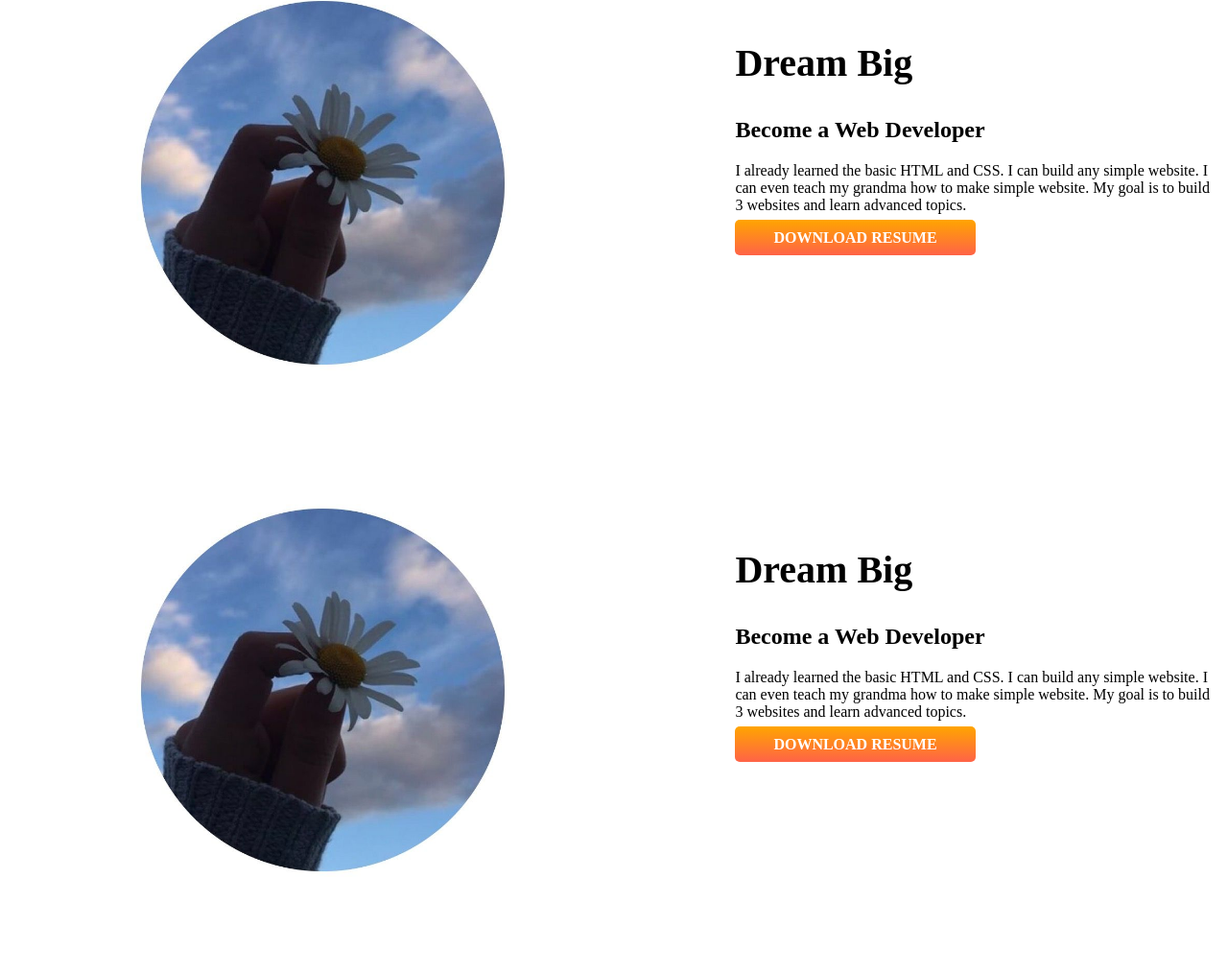
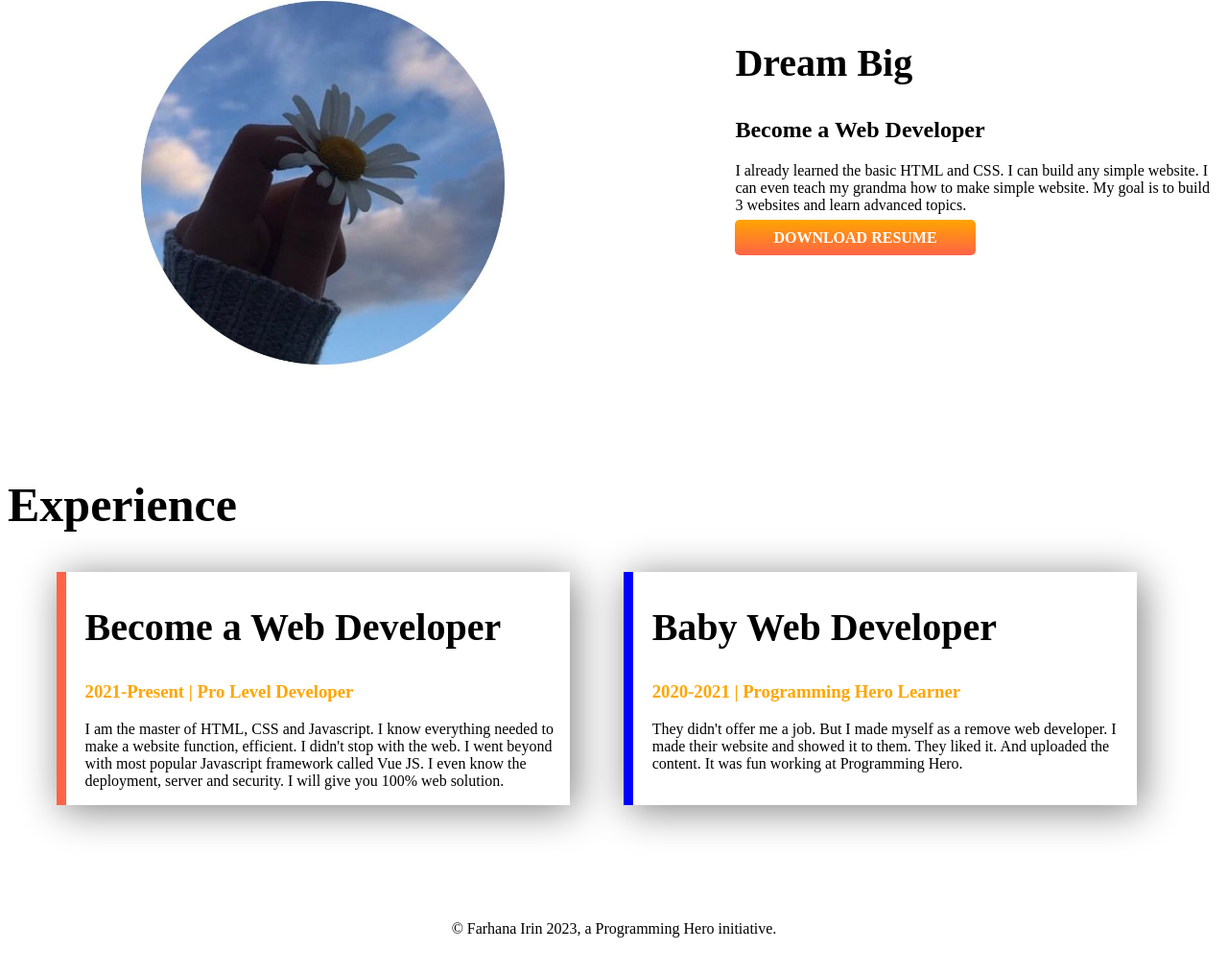
Before and after one commit to FarhanaIrin/portfolio, a plain HTML site: page index.html in a window 1280 px wide. Shown: the part 568-1583 px from the top of the page at 96% size. After the commit the page ends 1561 px from the top, so only its background shows below. Drawn offline with Linux system fonts and the light colour scheme.

Commit message:
today's last update

```diff
--- a/index.html
+++ b/index.html
@@ -12,7 +12,7 @@
         <section class="flexible-container">
             <div class="top-div">
                 <h1>Welcomme to</h1>
-                <h1><span>Farhana Irin</span> 's World</h1>
+                <h1><span class="orange">Farhana Irin</span> 's World</h1>
                 <h3></h3>
                 <h3>Front End Developer</h3>
                 <p>You might saw me jumping, climbing buildings, and stopping trains.
@@ -40,19 +40,30 @@
                 <a class="hire-me-button" href="#" target="_blank">DOWNLOAD RESUME</a>
             </div>
         </section>
-        <section class="flexible-container">
-            <div class="top-div">
-                <img src="images/bcb83616190f26847422d44363434400.jpg"/>
-            </div>
-            <div class="top-div dream-big">
-                <h1>Dream Big</h1>
-                <h2>Become a Web Developer</h2>
-                <p>I already learned the basic HTML and CSS. I can build any simple website.
-                    I can even teach my grandma how to make simple website. My goal is to build
-                    3 websites and learn advanced topics.</p>
-                <a class="hire-me-button" href="#" target="_blank">DOWNLOAD RESUME</a>
+        <section class="exp">
+            <h1>Experience</h1>
+            <div class="flexible-container">
+                <div id="web_developer"  class="exp-area">
+                    <h1>Become a Web Developer</h1>
+                    <h3 class="orange">2021-Present | Pro Level Developer</h3>
+                    <p>I am the master of HTML, CSS and Javascript. I know
+                        everything needed to make a website function, efficient.
+                         I didn't stop with the web. I went beyond with most
+                         popular Javascript framework called Vue JS. I even know the deployment, server and security. I will give you 100% web solution.</p>
+                </div>
+                <div id="baby_developer" class="exp-area">
+                    <h1>Baby Web Developer</h1>
+                    <h3 class="orange">2020-2021 | Programming Hero Learner</h3>
+                    <p>They didn't offer me a job. But I made myself as a remove
+                         web developer. I made their website and showed it to
+                         them. They liked it. And uploaded the content. It was
+                         fun working at Programming Hero.</p>
+                </div>
             </div>
         </section>
     </main>
+    <footer>
+        <p>© Farhana Irin 2023, a Programming Hero initiative.</p>
+    </footer>
 </body>
 </html>
--- a/style.css
+++ b/style.css
@@ -10,7 +10,7 @@
 .top-div h1{
     font-size: 50px;
 }
-.top-div span{
+.orange{
     color: orange;
 }
 .hire-me-button{
@@ -31,3 +31,29 @@
 .dream-big h1{
     font-size: 40px;
 }
+.exp h1{
+    font-size: 50px;
+}
+.exp-area{
+    width:40%;
+    margin-left: 5px;
+    margin-right: 5px;
+    margin-bottom: 20px;
+    padding-left: 20px;
+    box-shadow: 5px 5px 40px grey;
+
+}
+.exp-area h1{
+    font-size: 40px;
+}
+#web_developer{
+    border-left: 10px solid tomato;
+    margin-left: 4%;
+}
+#baby_developer{
+    border-left: 10px solid blue;
+    margin-left: 4%;
+}
+footer p{
+    text-align: center;
+}
```
